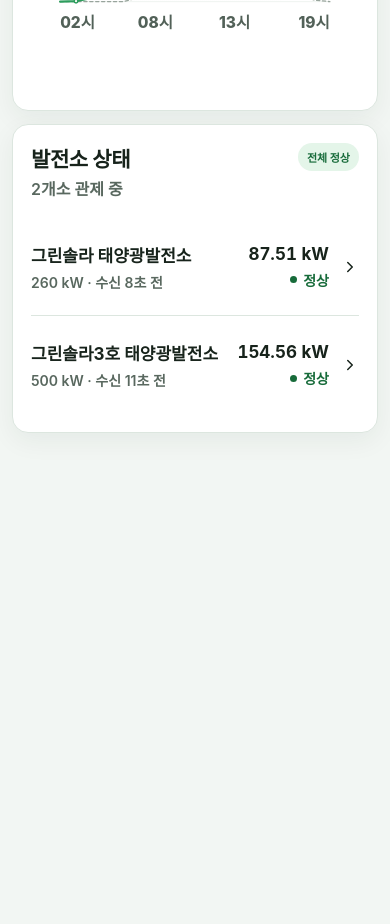
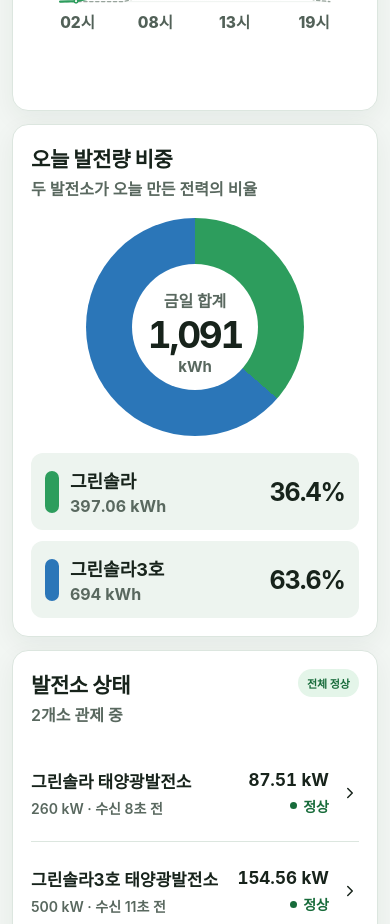
Before and after one commit to soobeom82-glitch/green-solar, a Next.js app: page / in a window 390 px wide. Shown: the part 1300-2224 px from the top of the page. Before the commit the page ends 1839 px from the top, so only its background shows below. Built offline with nearby package versions, Linux system fonts and the light colour scheme.

Commit message:
Add daily generation share chart

```diff
--- a/app/globals.css
+++ b/app/globals.css
@@ -93,6 +93,20 @@ button { color: inherit; }
 .summary-status.good { color: var(--green-700); background: var(--green-100); }
 .summary-status.warning { color: var(--yellow-700); background: var(--yellow-100); }
 .chart-panel { min-height: 330px; }
+.generation-share-panel { min-height: 330px; }
+.share-chart-layout { min-height: 245px; display: grid; grid-template-columns: minmax(148px, .78fr) minmax(0, 1fr); align-items: center; gap: 18px; }
+.share-donut { width: min(190px, 100%); aspect-ratio: 1; margin: auto; display: grid; place-items: center; border-radius: 50%; }
+.share-donut-center { width: 58%; aspect-ratio: 1; padding-top: 10px; display: grid; place-content: center; justify-items: center; color: var(--ink); background: var(--surface); border-radius: 50%; text-align: center; }
+.share-donut-center span { color: #59685f; font-size: 13px; font-weight: 700; white-space: nowrap; }
+.share-donut-center strong { margin-top: 4px; display: block; font-size: clamp(26px, 2.5vw, 34px); line-height: 1; letter-spacing: -0.06em; font-variant-numeric: tabular-nums; }
+.share-donut-center small { margin-top: 4px; color: #59685f; font-size: 13px; font-weight: 700; }
+.share-list { display: grid; gap: 10px; }
+.share-list-item { min-width: 0; padding: 12px; display: grid; grid-template-columns: 12px minmax(0, 1fr) auto; align-items: center; gap: 9px; background: var(--surface-soft); border-radius: 12px; }
+.share-color { width: 12px; height: 34px; border-radius: 999px; }
+.share-list-item div { min-width: 0; display: grid; gap: 3px; }
+.share-list-item strong { overflow: hidden; font-size: 16px; text-overflow: ellipsis; white-space: nowrap; }
+.share-list-item div span { color: #59685f; font-size: 14px; font-weight: 700; font-variant-numeric: tabular-nums; }
+.share-list-item b { color: var(--ink); font-size: 21px; letter-spacing: -0.04em; font-variant-numeric: tabular-nums; }
 .trend-chart-wrap { position: relative; }
 .chart-legend { min-height: 32px; display: flex; justify-content: flex-end; gap: 20px; color: #435248; font-size: 18px; font-weight: 800; }
 .chart-legend span { display: inline-flex; align-items: center; gap: 6px; }
@@ -239,6 +253,18 @@ button { color: inherit; }
   .panel-heading p { font-size: 16px; line-height: 1.45; }
   .text-button { min-height: 48px; font-size: 15px; }
   .chart-panel { min-height: auto; }
+  .generation-share-panel { min-height: auto; }
+  .share-chart-layout { min-height: auto; grid-template-columns: 1fr; gap: 17px; }
+  .share-donut { width: 218px; }
+  .share-donut-center span { font-size: 16px; }
+  .share-donut-center strong { font-size: 37px; }
+  .share-donut-center small { font-size: 15px; }
+  .share-list { gap: 11px; }
+  .share-list-item { padding: 14px; grid-template-columns: 14px minmax(0, 1fr) auto; gap: 11px; }
+  .share-color { width: 14px; height: 42px; }
+  .share-list-item strong { font-size: 18px; }
+  .share-list-item div span { font-size: 16px; }
+  .share-list-item b { font-size: 25px; }
   .chart-legend { justify-content: flex-start; font-size: 20px; }
   .chart-legend i { width: 28px; height: 5px; }
   .trend-chart { min-height: 250px; }
--- a/components/solar-dashboard.tsx
+++ b/components/solar-dashboard.tsx
@@ -407,6 +407,7 @@ function OverviewSection({ data, summary, monthEnergy, outputRate, normalTotal,
           <div className="panel-heading"><div><h2>오늘 발전 추이</h2><p>현재 시각까지 · 어제 시간별 발전량 비교</p></div><button type="button" className="text-button" onClick={onOpenTrends}>상세 분석 <ChevronRight size={16} /></button></div>
           <TrendLineChart data={hourlyChartData(data, "today")} comparisonData={hourlyChartData(data, "yesterday")} unit="kWh" ariaLabel="현재 시각까지의 오늘 시간별 발전량과 어제 발전량 비교" />
         </article>
+        <GenerationShareChart plants={data.plants} />
         <article className="panel status-panel">
           <div className="panel-heading"><div><h2>발전소 상태</h2><p>{data.plants.length}개소 관제 중</p></div><span className={data.summary.faultCount ? "summary-status warning" : "summary-status good"}>{data.summary.faultCount ? "확인 필요" : "전체 정상"}</span></div>
           <PlantRows plants={data.plants} onSelect={onSelectPlant} />
@@ -421,6 +422,44 @@ function OverviewSection({ data, summary, monthEnergy, outputRate, normalTotal,
         </article>
       </section>
     </div>
+  );
+}
+
+function GenerationShareChart({ plants }: { plants: PlantData[] }) {
+  const colors = ["#2d9d5d", "#2b76b8", "#d88a2d", "#8155b7"];
+  const totalToday = plants.reduce((total, plant) => total + plant.todayKwh, 0);
+  let cumulativePercent = 0;
+  const shares = plants.map((plant, index) => {
+    const percent = totalToday > 0 ? (plant.todayKwh / totalToday) * 100 : 0;
+    const start = cumulativePercent;
+    cumulativePercent += percent;
+    return { plant, percent, start, end: cumulativePercent, color: colors[index % colors.length] };
+  });
+  const pieBackground = totalToday > 0
+    ? `conic-gradient(${shares.map((share) => `${share.color} ${share.start}% ${share.end}%`).join(", ")})`
+    : "conic-gradient(#dce6df 0 100%)";
+  const ariaLabel = totalToday > 0
+    ? `금일 발전량 비중. ${shares.map((share) => `${share.plant.name} ${formatNumber(share.percent, 1)}퍼센트`).join(", ")}`
+    : "금일 발전량 데이터가 아직 없습니다.";
+
+  return (
+    <article className="panel generation-share-panel">
+      <div className="panel-heading"><div><h2>오늘 발전량 비중</h2><p>두 발전소가 오늘 만든 전력의 비율</p></div></div>
+      <div className="share-chart-layout">
+        <div className="share-donut" style={{ background: pieBackground }} role="img" aria-label={ariaLabel}>
+          <div className="share-donut-center"><span>금일 합계</span><strong>{formatNumber(totalToday, 0)}</strong><small>kWh</small></div>
+        </div>
+        <div className="share-list" aria-label="발전소별 금일 발전량 비중">
+          {shares.map((share) => (
+            <div className="share-list-item" key={share.plant.id}>
+              <span className="share-color" style={{ backgroundColor: share.color }} aria-hidden="true" />
+              <div><strong>{share.plant.name.replace(" 태양광발전소", "")}</strong><span>{formatNumber(share.plant.todayKwh)} kWh</span></div>
+              <b>{formatNumber(share.percent, 1)}%</b>
+            </div>
+          ))}
+        </div>
+      </div>
+    </article>
   );
 }
 
```
